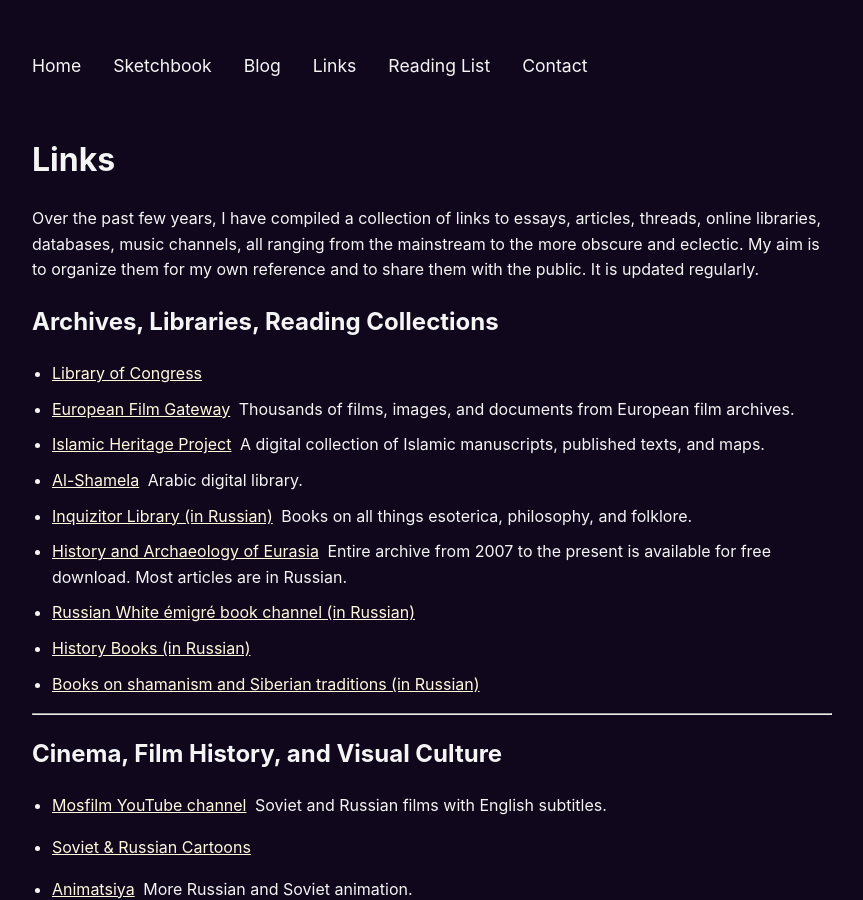
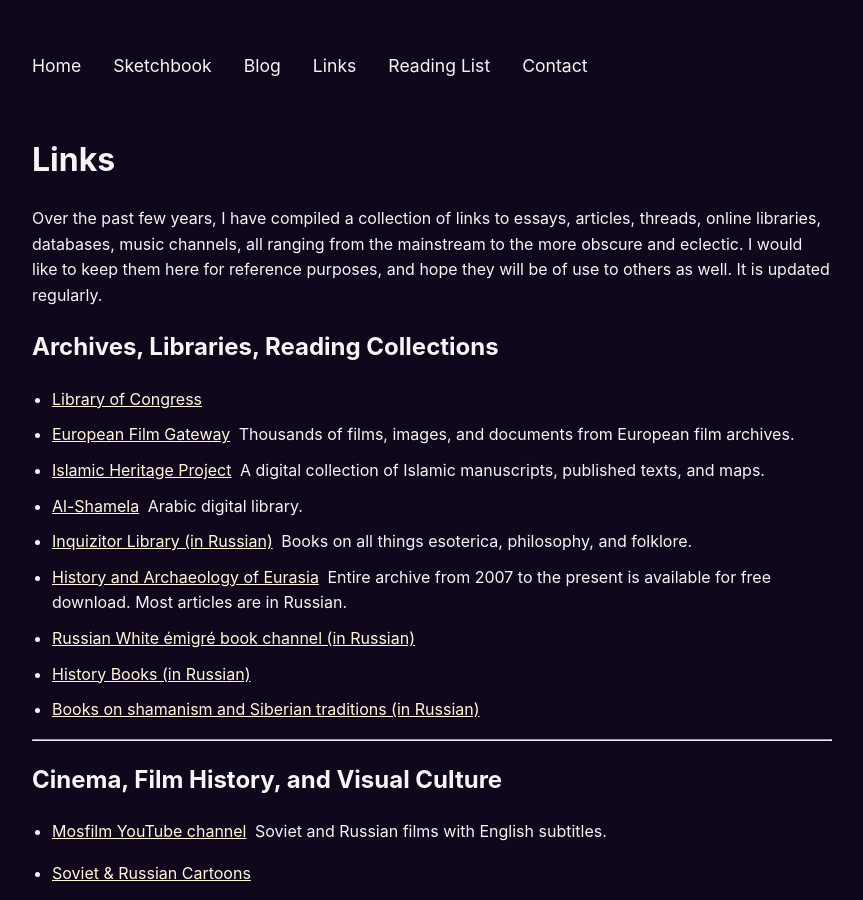
Before and after one commit to yanazuray/waterfalls-of-qaf, a Jekyll site: the page built from Links.md, in a window 1280 px wide and 900 px high. Shown: the whole window, without its empty margins (208-1071 px from the left). Built offline with Jekyll 4.4.1, drawn with Linux system fonts in a browser that asks for light colours.

Commit message:
vault backup: 2025-04-27 23:59:21

```diff
--- a/Links.md.md
+++ b/Links.md
@@ -5,7 +5,7 @@
 ---
 # Links
 
-Over the past few years, I have compiled a collection of links to essays, articles, threads, online libraries, databases, music channels, all ranging from the mainstream to the more obscure and eclectic. My aim is to organize them for my own reference and to share them with the public. It is updated regularly.
+Over the past few years, I have compiled a collection of links to essays, articles, threads, online libraries, databases, music channels, all ranging from the mainstream to the more obscure and eclectic. I would like to keep them here for reference purposes, and hope they will be of use to others as well. It is updated regularly.
 ## Archives, Libraries, Reading Collections
 
 - [Library of Congress](https://www.loc.gov/)
```
